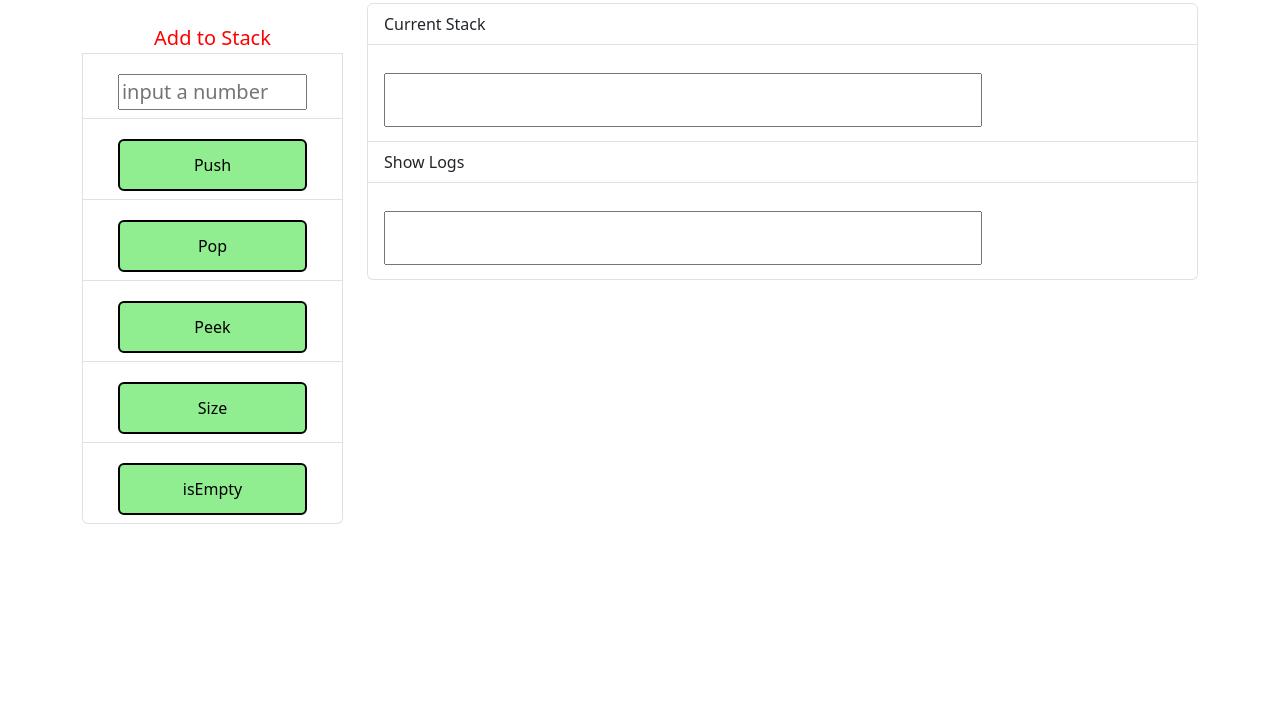
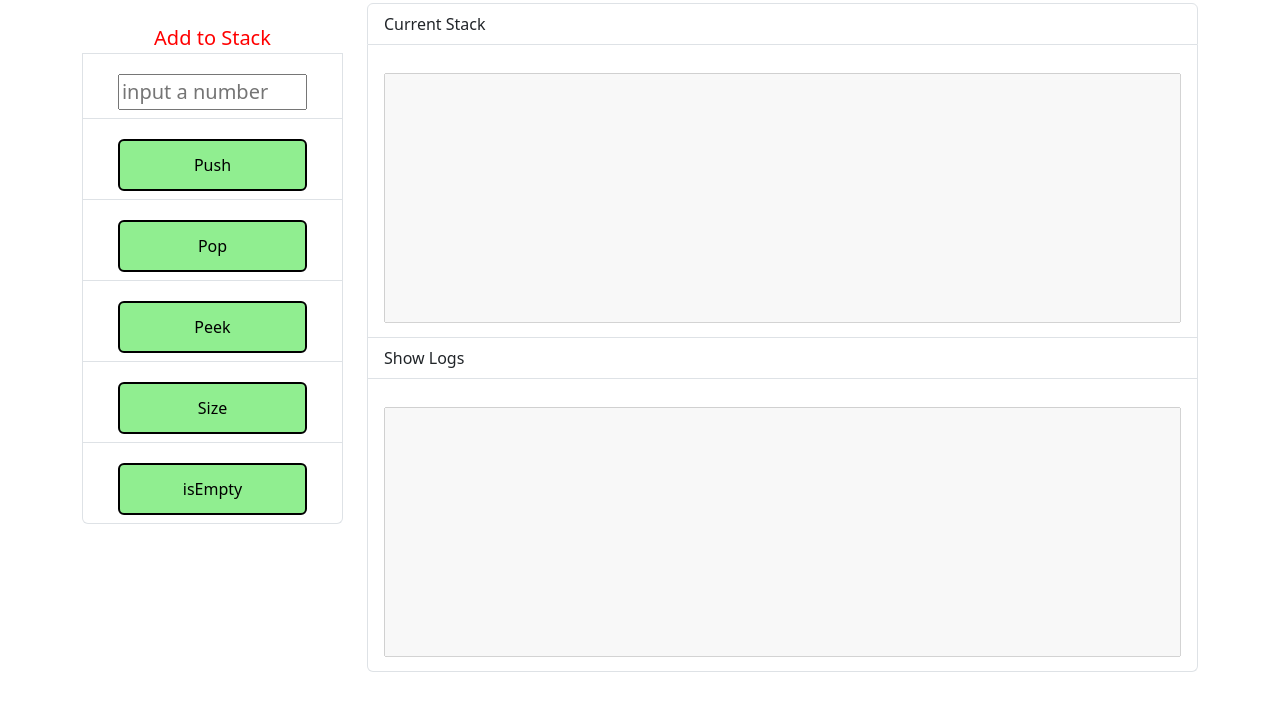
Before and after one commit to tsnicholas/StackDemo, a plain HTML site: page Project1.html in a window 1280 px wide. Shown: the part 93-800 px from the top of the page. Drawn offline with nearby package versions, Linux system fonts and the light colour scheme.

Commit message:
Refactor disabled textareas to make them bigger

```diff
--- a/Project1.html
+++ b/Project1.html
@@ -124,10 +124,18 @@
           </div>
           <div class="col-9">
             <ul class="list-group list-unstyled">
-              <li class="list-group-item"><label for="stack">Current Stack</label></li>
-              <li class="list-group-item"><textarea id="stack" class="col-9 disabled"></textarea></li>
-              <li class="list-group-item"><label for="logs">Show Logs</label></li>
-              <li class="list-group-item"><textarea id="logs" class="col-9 disabled"></textarea></li>
+              <li class="list-group-item">
+                <label for="stack">Current Stack</label>
+              </li>
+              <li class="list-group-item">
+                <textarea id="stack" class="outputField mx-auto gap-2 col-12" disabled></textarea>
+              </li>
+              <li class="list-group-item">
+                <label for="logs">Show Logs</label>
+              </li>
+              <li class="list-group-item">
+                <textarea id="logs" class="outputField mx-auto gap-2 col-12" disabled></textarea>
+              </li>
             </ul>
           </div>
       </div>
--- a/css/Project1.css
+++ b/css/Project1.css
@@ -74,3 +74,7 @@ textArea {
     -moz-border-radius: 6px 0 6px 6px;
     border-radius: 6px 0 6px 6px;
 }
+
+.outputField {
+    height: 250px
+}
```
